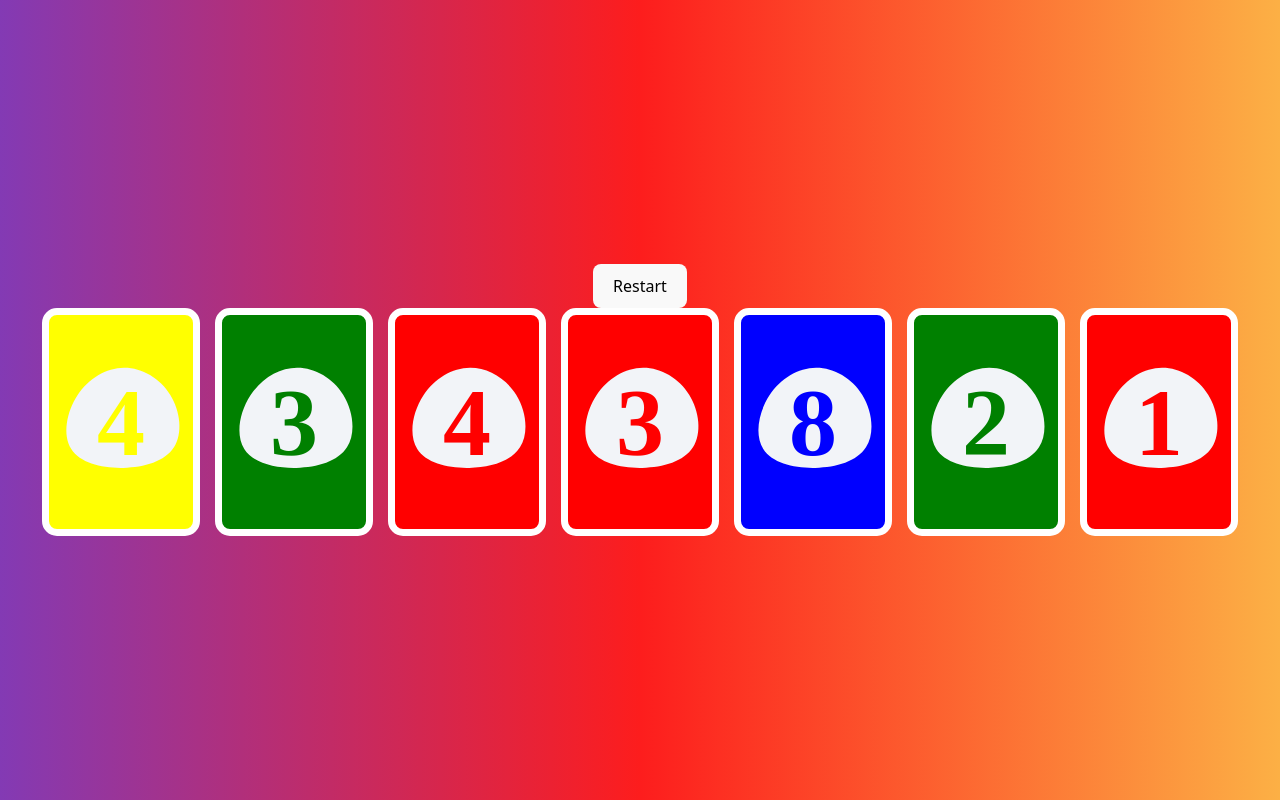
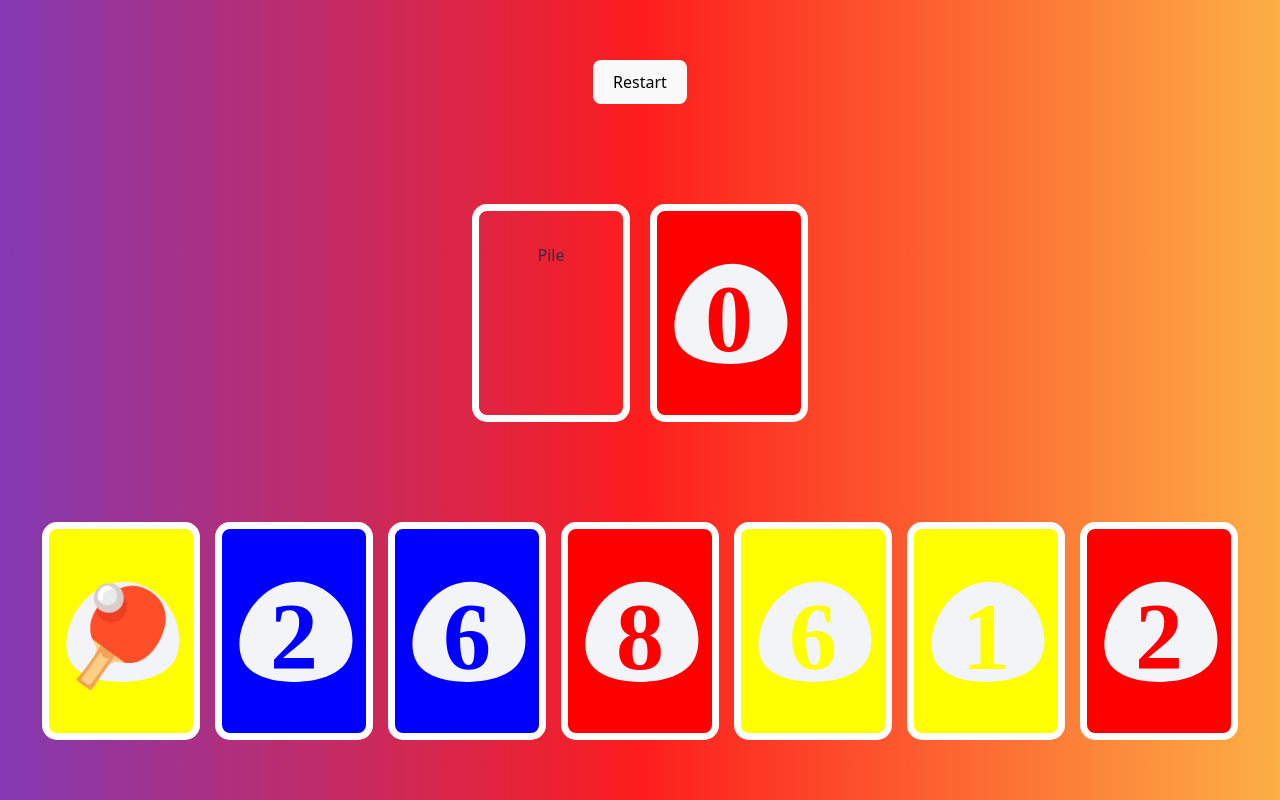
Before and after one commit to CeliaPiou/Uno, a React (Vite) app in the folder frontend/: page / in a window 1280 px wide. Both pictures are taken after a click on the button "Start a game". Built offline with nearby package versions, Linux system fonts and the light colour scheme; a web font is replaced by a local one.

Commit message:
Ajout de cartes sur la pile/fosse

```diff
--- a/frontend/src/PlayerDeck.jsx
+++ b/frontend/src/PlayerDeck.jsx
@@ -1,10 +1,10 @@
 import React, { useEffect, useState } from 'react'
 import "./card.css"
 
-const PlayerDeck = ( gameStarted ) => {
+const PlayerDeck = ( {gameStarted} ) => {
 
     // Les cartes
-    const cards = [
+    const [cards, setCards] = useState([
 
         // Rouge
 
@@ -131,7 +131,9 @@ const PlayerDeck = ( gameStarted ) => {
         { color: "vert", type: "actions", value: "drawTwo", img: ""},
         { color: "vert", type: "actions", value: "drawTwo", img: ""},
 
-    ]
+    ]);
+    const [ pile, setPile ] = useState([]);
+    const [ currentCard, setCurrentCard ] = useState(null);
 
     // Mélange des cartes
     function shuffle(array) {
@@ -147,24 +149,112 @@ const PlayerDeck = ( gameStarted ) => {
     useEffect(() => {
 
         if(localStorage.getItem("cardsDeck") != null) {
-            const selectCards = JSON.parse(localStorage.getItem("cardsDeck"));
-            setDeck(selectCards);
+            const selectCards = JSON.parse(localStorage.getItem("cardsDeck")); // Je récupère les cartes du localSto
+            setDeck(selectCards); // Je les mets dans le Deck
+
+            // Je réactualise les cartes restantes
+            const remainingCards = JSON.parse(localStorage.getItem('remainingCards')); // Je récup le reste des cards
+            setPile(remainingCards); // Je les mets dans la pile
         }
 
         else {
-            const selectCards = cards.slice(0, 7);
-            setDeck(selectCards);
+            const selectCards = cards.slice(0, 7); // Je distribue 7 cartes
+            setDeck(selectCards); // Je les mets dans le Deck
             localStorage.setItem("cardsDeck", JSON.stringify(selectCards))
+
+            const remainingCards = cards.slice(7); // Je retire ces 7 cartes de la pile
+            localStorage.setItem("remainingCards", JSON.stringify(remainingCards)); // Je mets l'info dans le localSto
+            setPile(remainingCards); // Je les mets dans la pile
         }
 
     }, []);
 
+    // La pile
+    useEffect(() => {
+        const remaining = JSON.parse(localStorage.getItem('remainingCards'));
+
+        // Si currentCard n'existe pas dans le localStorage, on prend la première carte de remaining
+        if (localStorage.getItem("currentCard") == null) {
+            if (remaining && remaining.length > 0) {
+                setCurrentCard(remaining[0]);
+                localStorage.setItem("currentCard", JSON.stringify(remaining[0])); // Sauvegarder dans le localStorage
+            }
+        } else {
+            // Si currentCard existe déjà, on la récupère du localStorage
+            const fetchCurrentCard = JSON.parse(localStorage.getItem("currentCard"));
+            setCurrentCard(fetchCurrentCard);
+        }
+    }, []);
+
+
+
+    // Je joue une carte
+    const handleCardThrow = (card) => {
+        if (card.value === currentCard.value || card.color === currentCard.color) {
+            // Je mets la carte sur la pile
+            setCurrentCard(card);
+            localStorage.setItem("currentCard", JSON.stringify(card));
+
+            // Je mets mon deck à jour
+            const remainingCards = deck.filter(item => item !== card);
+            setDeck(remainingCards);
+            localStorage.setItem("cardsDeck", JSON.stringify(remainingCards));
+        }
+        else {
+            alert("Vous pouvez pas jouer cette carte")
+        }
+    }
 
 
     return (
-        <section id="container-card">
+        <>
+
+            <section id='pile'>
+                <div className='card'>Pile</div>
+                {currentCard && (
+                    <div className='card'
+                        style={{
+                            backgroundColor:
+                                currentCard.color === "rouge"
+                                ? "red"
+                                : currentCard.color === "jaune"
+                                ? "yellow"
+                                : currentCard.color === "bleu"
+                                ? "blue"
+                                : currentCard.color === "vert"
+                                ? "green"
+                                : "noir",
+
+                            color:
+                                currentCard.color === "rouge"
+                                ? "red"
+                                : currentCard.color === "jaune"
+                                ? "yellow"
+                                : currentCard.color === "bleu"
+                                ? "blue"
+                                : currentCard.color === "vert"
+                                ? "green"
+                                : "noir",
+                        }}
+                    >
+                        <svg viewBox="0 0 200 200" xmlns="http://www.w3.org/2000/svg">
+                        <path fill="#F2F4F8" d="M51.3,-28.1C62.7,-9.9,65.5,14.8,55.5,30.4C45.5,46.1,22.8,52.8,-0.8,53.2C-24.4,53.7,-48.7,47.9,-58.6,32.3C-68.5,16.7,-63.9,-8.7,-51.7,-27.4C-39.5,-46.1,-19.7,-57.9,0.1,-58C20,-58.1,39.9,-46.3,51.3,-28.1Z" transform="translate(100 100)" />
+                        </svg>
+
+                        <p>{currentCard.type === "number" ?      currentCard.value
+                        : currentCard.value === "reverse" ?      "🏓"
+                        : currentCard.value === "skip" ?         "⛔"
+                        : currentCard.value === "drawTwo" ?      "+2"
+                        : "Erreur de carte"
+                        }</p>
+                    </div>
+                )}
+            </section>
+
+            <section id="container-card">
             {deck.map(card => (
                 <div  className="card"
+                onClick={() => handleCardThrow(card)}
                 style={{
                     backgroundColor:
                         card.color === "rouge"
@@ -190,7 +280,6 @@ const PlayerDeck = ( gameStarted ) => {
                     }}
                 >
 
-
                     <svg viewBox="0 0 200 200" xmlns="http://www.w3.org/2000/svg">
                     <path fill="#F2F4F8" d="M51.3,-28.1C62.7,-9.9,65.5,14.8,55.5,30.4C45.5,46.1,22.8,52.8,-0.8,53.2C-24.4,53.7,-48.7,47.9,-58.6,32.3C-68.5,16.7,-63.9,-8.7,-51.7,-27.4C-39.5,-46.1,-19.7,-57.9,0.1,-58C20,-58.1,39.9,-46.3,51.3,-28.1Z" transform="translate(100 100)" />
                     </svg>
@@ -200,11 +289,13 @@ const PlayerDeck = ( gameStarted ) => {
                     : card.value == "skip" ?             "⛔"
                     : card.value == "drawTwo" ?          "+2"
                     :
-                    "coucou"
+                    "Erreur de carte"
                     }</p>
                 </div>
             ))}
-        </section>
+            </section>
+        </>
+
     )
 }
 
--- a/frontend/src/card.css
+++ b/frontend/src/card.css
@@ -3,12 +3,20 @@
 #container-card {
     display: flex;
     gap: 15px;
+}
+
+#pile {
+    display: flex;
+    justify-content: center;
+    gap: 20px;
+    padding: 100px;
+}
 
 .card {
     position: relative;
     border: 7px solid rgb(255, 255, 255);
     border-radius: 15px;
-        height: 150px;
+    height: 140px;
     width: 80px;
     padding: 2em;
 
@@ -28,7 +36,6 @@
         top: -60px;
         left: 0;
         right: 0;
-            /* color: black; */
         z-index: 2;
         font-weight: 900;
         font-size: 6rem;
@@ -43,5 +50,3 @@
     top: -20px;
     cursor: pointer;
 }
-
-}
```
Lines whose indentation alone changed are shown as unchanged.
